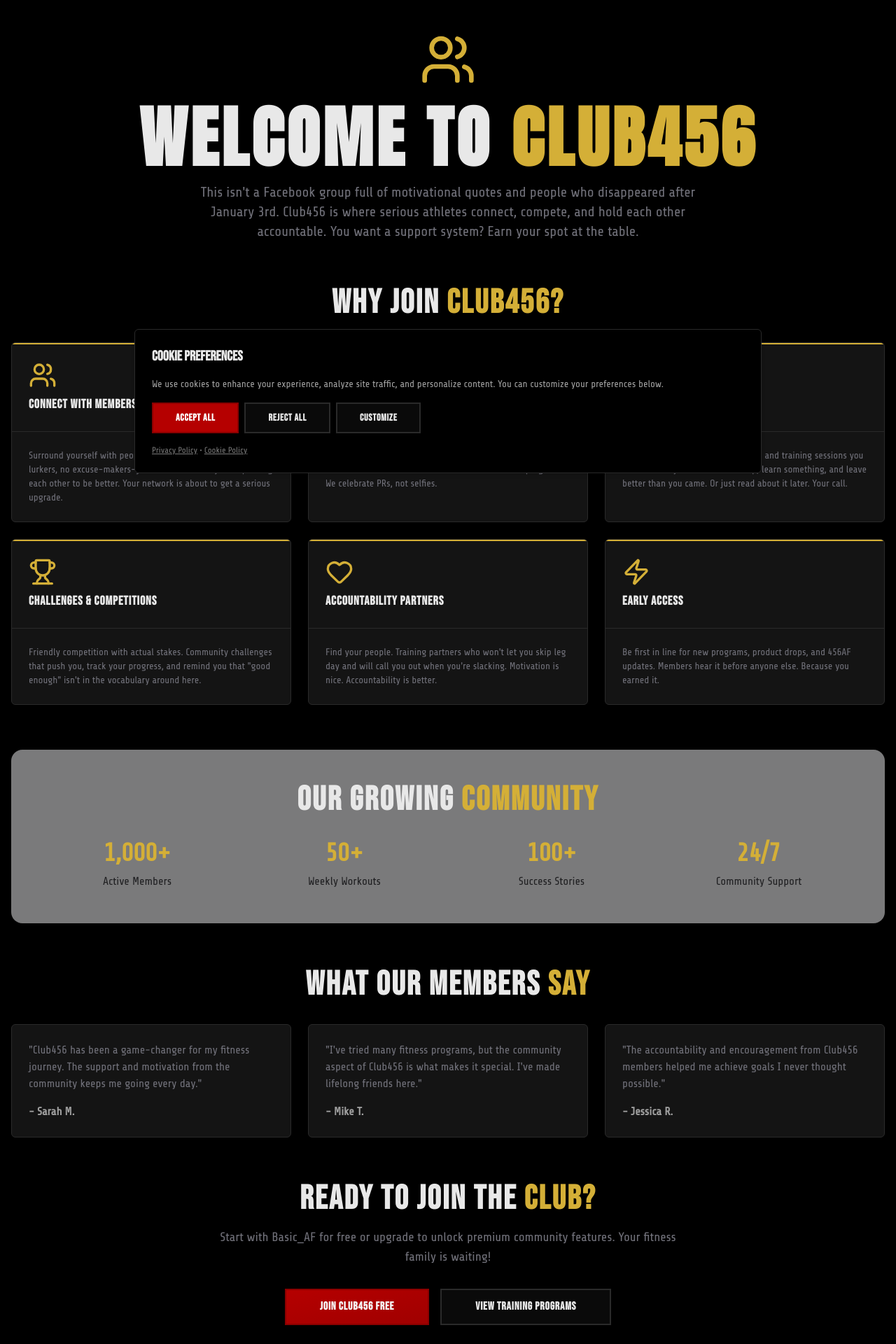
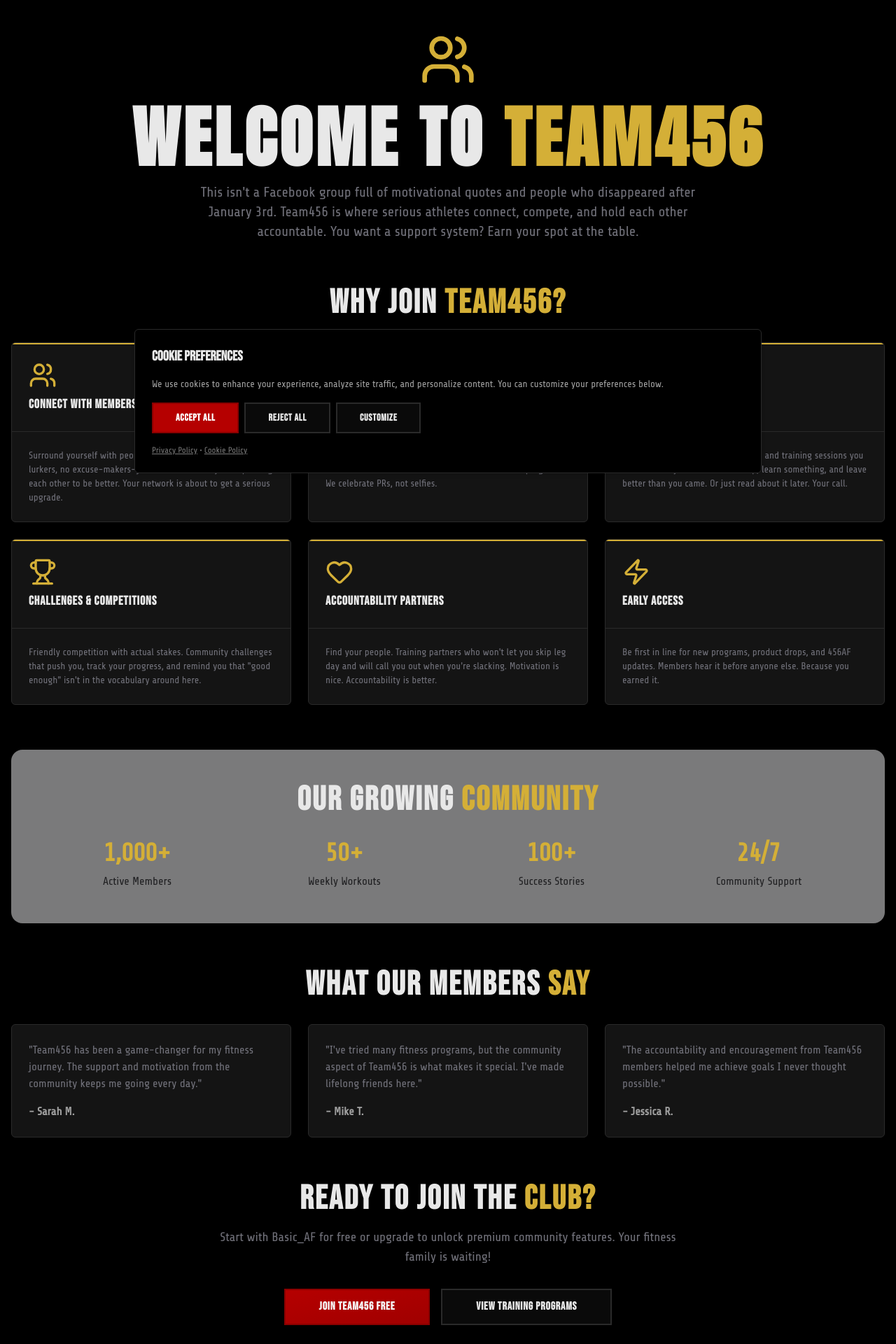
Before and after one commit to ghxstship/scorpion26.10, a Next.js app: page /community in a window 1280 px wide. Shown: the part 100-2020 px from the top of the page at 70% size. Built offline with nearby package versions, Linux system fonts and the light colour scheme.

Commit message:
Rename Club456 to Team456 repowide

```diff
--- a/src/app/club456/page.tsx
+++ b/src/app/club456/page.tsx
@@ -4,7 +4,7 @@ import { Card, CardContent, CardDescription, CardHeader, CardTitle } from '@/com
 import { Users, Calendar, Dumbbell, MessageSquare, Trophy, Heart } from 'lucide-react'
 
 /**
- * Club456 - Community Health & Wellness Initiative
+ * Team456 - Community Health & Wellness Initiative
  * The foundation of 456AF - community-driven fitness
  */
 
@@ -41,7 +41,7 @@ const benefits = [
   },
 ]
 
-export default function Club456Page() {
+export default function Team456Page() {
   return (
     <main className="min-h-screen bg-[var(--grey-950)]">
       {/* Hero */}
@@ -49,7 +49,7 @@ export default function Club456Page() {
         <div className="container px-6">
           <div className="mx-auto max-w-4xl text-center">
             <h1 className="mb-6 font-[family-name:var(--font-bebas)] text-6xl font-black uppercase tracking-wider text-[var(--grey-100)] md:text-7xl lg:text-8xl">
-              Club<span className="text-[var(--gold-600)]">456</span>
+              Team<span className="text-[var(--gold-600)]">456</span>
             </h1>
             <p className="mb-8 text-xl text-[var(--grey-300)] md:text-2xl">
               Community health & wellness. $30/month. Zero excuses.
@@ -59,7 +59,7 @@ export default function Club456Page() {
             </p>
             <div className="flex flex-col gap-4 sm:flex-row sm:justify-center">
               <Button size="lg" asChild>
-                <Link href="/contact">Join Club456</Link>
+                <Link href="/contact">Join Team456</Link>
               </Button>
               <Button size="lg" variant="outline" asChild>
                 <Link href="/programs">View All Programs</Link>
@@ -151,7 +151,7 @@ export default function Club456Page() {
               Ready for <span className="text-[var(--gold-600)]">More?</span>
             </h2>
             <p className="mb-12 text-lg text-[var(--grey-300)]">
-              Club456 is just the beginning. When you are ready to level up, we have programs for that.
+              Team456 is just the beginning. When you are ready to level up, we have programs for that.
             </p>
             <div className="grid gap-6 md:grid-cols-3">
               <Card>
--- a/src/app/community/page.tsx
+++ b/src/app/community/page.tsx
@@ -45,15 +45,15 @@ export default function CommunityPage() {
           <div className="flex justify-center mb-6">
             <Users className="h-20 w-20" style={{ color: 'var(--gold-600)' }} />
           </div>
-          <h1 className="font-[family-name:var(--font-bebas)] text-6xl md:text-7xl lg:text-8xl font-black uppercase tracking-wider text-[var(--grey-100)] mb-4">Welcome to <span className="text-[var(--gold-600)]">Club456</span></h1>
+          <h1 className="font-[family-name:var(--font-bebas)] text-6xl md:text-7xl lg:text-8xl font-black uppercase tracking-wider text-[var(--grey-100)] mb-4">Welcome to <span className="text-[var(--gold-600)]">Team456</span></h1>
           <p className="text-xl text-muted-foreground max-w-3xl mx-auto">
-            This isn&apos;t a Facebook group full of motivational quotes and people who disappeared after January 3rd. Club456 is where serious athletes connect, compete, and hold each other accountable. You want a support system? Earn your spot at the table.
+            This isn&apos;t a Facebook group full of motivational quotes and people who disappeared after January 3rd. Team456 is where serious athletes connect, compete, and hold each other accountable. You want a support system? Earn your spot at the table.
           </p>
         </div>
 
         {/* Community Benefits */}
         <div className="mb-16">
-          <h2 className="font-[family-name:var(--font-bebas)] text-4xl md:text-5xl font-black uppercase tracking-wider text-[var(--grey-100)] mb-8 text-center">Why Join <span className="text-[var(--gold-600)]">Club456?</span></h2>
+          <h2 className="font-[family-name:var(--font-bebas)] text-4xl md:text-5xl font-black uppercase tracking-wider text-[var(--grey-100)] mb-8 text-center">Why Join <span className="text-[var(--gold-600)]">Team456?</span></h2>
           <div className="grid md:grid-cols-2 lg:grid-cols-3 gap-6">
             {benefits.map((benefit, index) => (
               <Card key={index}>
@@ -99,7 +99,7 @@ export default function CommunityPage() {
             <Card>
               <CardContent className="pt-6">
                 <p className="text-muted-foreground mb-4">
-                  &quot;Club456 has been a game-changer for my fitness journey. The support and
+                  &quot;Team456 has been a game-changer for my fitness journey. The support and
                   motivation from the community keeps me going every day.&quot;
                 </p>
                 <p className="font-semibold">- Sarah M.</p>
@@ -108,7 +108,7 @@ export default function CommunityPage() {
             <Card>
               <CardContent className="pt-6">
                 <p className="text-muted-foreground mb-4">
-                  &quot;I&apos;ve tried many fitness programs, but the community aspect of Club456 is
+                  &quot;I&apos;ve tried many fitness programs, but the community aspect of Team456 is
                   what makes it special. I&apos;ve made lifelong friends here.&quot;
                 </p>
                 <p className="font-semibold">- Mike T.</p>
@@ -117,7 +117,7 @@ export default function CommunityPage() {
             <Card>
               <CardContent className="pt-6">
                 <p className="text-muted-foreground mb-4">
-                  &quot;The accountability and encouragement from Club456 members helped me achieve
+                  &quot;The accountability and encouragement from Team456 members helped me achieve
                   goals I never thought possible.&quot;
                 </p>
                 <p className="font-semibold">- Jessica R.</p>
@@ -135,7 +135,7 @@ export default function CommunityPage() {
           </p>
           <div className="flex flex-col sm:flex-row gap-4 justify-center">
             <Button size="lg" asChild>
-              <Link href="/contact">Join Club456 Free</Link>
+              <Link href="/contact">Join Team456 Free</Link>
             </Button>
             <Button size="lg" variant="outline" asChild>
               <Link href="/products">View Training Programs</Link>
--- a/src/app/customs/page.tsx
+++ b/src/app/customs/page.tsx
@@ -119,17 +119,17 @@ export default function CustomsPage() {
           </div>
         </div>
 
-        {/* Club456 Member Benefits */}
+        {/* Team456 Member Benefits */}
         <div className="mb-20 rounded-sm border-2 border-[var(--gold-600)] bg-[var(--grey-900)] p-8 md:p-12">
           <div className="text-center">
             <h2 className="font-[family-name:var(--font-bebas)] text-4xl md:text-5xl font-black uppercase tracking-wider text-[var(--grey-100)] mb-6">
-              Club456 <span className="text-[var(--gold-600)]">Perks</span>
+              Team456 <span className="text-[var(--gold-600)]">Perks</span>
             </h2>
             <p className="text-lg text-[var(--grey-300)] mb-8 max-w-2xl mx-auto leading-relaxed">
               Being part of the team has its benefits. Plus members get 15% off. Elite members get 25% off. Not a member yet? Fix that.
             </p>
             <Button size="lg" asChild>
-              <Link href="/community">Join Club456</Link>
+              <Link href="/community">Join Team456</Link>
             </Button>
           </div>
         </div>
--- a/src/app/products/page.tsx
+++ b/src/app/products/page.tsx
@@ -15,7 +15,7 @@ const programs = [
     id: 'basicaf',
     title: 'Basic_AF',
     tagline: 'Community Access Only',
-    description: 'Stop lurking. Community access is literally $60. What\'s your excuse? Join Club456 and get access to group workouts, basic programming, and a community that actually shows up.',
+    description: 'Stop lurking. Community access is literally $60. What\'s your excuse? Join Team456 and get access to group workouts, basic programming, and a community that actually shows up.',
     tier: 'Foundation',
     price: 60,
     priceLabel: '/month',
@@ -23,7 +23,7 @@ const programs = [
     capacityLabel: 'Unlimited',
     icon: Users,
     features: [
-      'Club456 community access',
+      'Team456 community access',
       'Virtual Group Fitness Session Access',
       'Monthly challenges',
       'Workout library',
@@ -48,7 +48,7 @@ const programs = [
       'Personalized programming',
       'Monthly video check-ins',
       'Progress tracking',
-      'Private Club456 Support Group Access',
+      'Private Team456 Support Group Access',
     ],
     cta: 'Join Strong_AF',
     highlight: false,
--- a/src/components/layout/Footer.tsx
+++ b/src/components/layout/Footer.tsx
@@ -86,7 +86,7 @@ export function Footer() {
               </li>
               <li>
                 <Link href="/community" className="text-[var(--grey-300)] hover:text-[var(--gold-600)] transition-colors">
-                  Club456
+                  Team456
                 </Link>
               </li>
               <li>
--- a/src/components/layout/Header.tsx
+++ b/src/components/layout/Header.tsx
@@ -19,7 +19,7 @@ export function Header() {
     { name: 'Home', href: '/' },
     { name: 'Programs', href: '/products' },
     { name: 'ProAF University', href: '/university' },
-    { name: 'Club456', href: '/community' },
+    { name: 'Team456', href: '/community' },
     { name: '456Customs', href: '/customs' },
     { name: 'Blog', href: '/blog' },
     { name: 'About', href: '/about' },
--- a/src/components/sections/AboutSection.tsx
+++ b/src/components/sections/AboutSection.tsx
@@ -26,7 +26,7 @@ export function AboutSection() {
           </p>
 
           <p>
-            We run a full ecosystem: elite coaching programs, ProAFU certification academy for those ready to lead, and Club456—a community where accountability isn&apos;t optional and excuses get left at the door.
+            We run a full ecosystem: elite coaching programs, ProAFU certification academy for those ready to lead, and Team456—a community where accountability isn&apos;t optional and excuses get left at the door.
           </p>
 
           <p>
```
